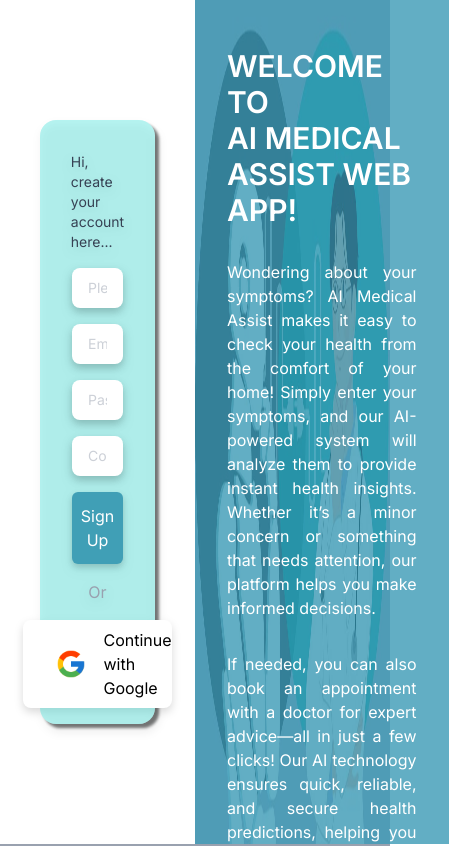
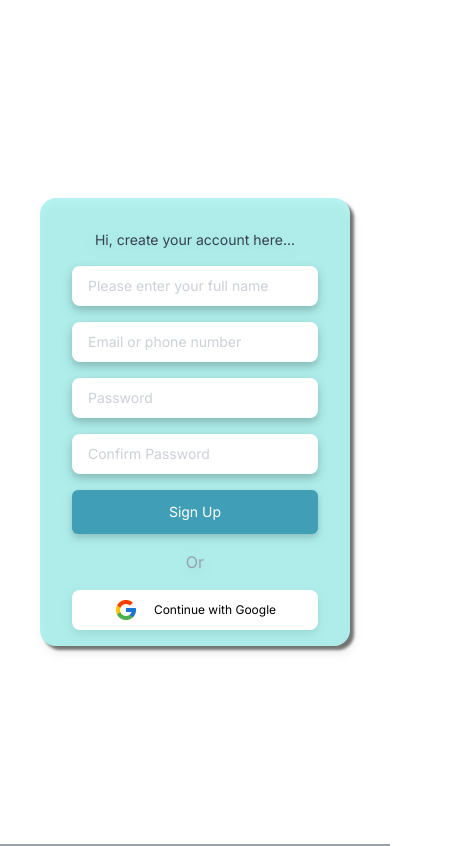
Before and after one commit to Gandhiprajwal/AI-Medical-Assist, a React (Vite) app in the folder frontend/: page /sign-up in a window 390 px wide. Shown: the top 846 px of the page, 449 px wide, since content can reach past the window. Built offline with nearby package versions, Linux system fonts and the light colour scheme.

Commit message:
sign up and sign in page responsiveness completed!!

```diff
--- a/frontend/src/pages/SignupSignin/SignUp.jsx
+++ b/frontend/src/pages/SignupSignin/SignUp.jsx
@@ -63,10 +63,10 @@ const SignUp = () => {
 
   return (
     <>
-      <div className="flex w-full h-screen">
-        <div className="w-1/2 p-10 dark:bg-black flex justify-center items-center">
+      <div className="flex flex-col md:flex-row w-full h-screen">
+        <div className="w-full h-screen lg:w-1/2 p-10 dark:bg-black flex justify-center items-center">
           <form
-            className="w-full rounded-2xl h-fit drop-shadow-lg"
+            className="w-full rounded-2xl h-fit drop-shadow-lg max-w-md"
             style={{
               backgroundColor: "rgba(14, 217, 208, 0.30)",
               boxShadow: "4px 4px 3px rgba(10, 11, 11, 0.55)",
@@ -123,30 +123,30 @@ const SignUp = () => {
               )}
               <button
                 type="submit"
-                className="cursor-pointer py-3 w-full rounded-md bg-[#409FB6] text-white drop-shadow-md hover:bg-[#338096]/70"
+                className="cursor-pointer py-3 w-full rounded-md bg-[#409FB6] text-white text-sm md:text-lg drop-shadow-md hover:bg-[#338096]/70"
               >
                 Sign Up
               </button>
             </div>
             <p className="text-center text-gray-400 pb-4">Or</p>
-            <div className="flex flex-col justify-center items-center">
+            <div className="flex flex-col justify-center items-center px-8">
               <Link
-                className="flex items-center gap-4 cursor-pointer bg-white px-8 py-2 mb-4 rounded-lg"
+                className="w-full flex items-center justify-center gap-4 cursor-pointer bg-white px-8 py-2 mb-4 rounded-lg text-xs md:text-sm"
                 to={"/"}
               >
-                <img src="./google_icon.png" className="w-8 h-8" alt="Google Icon" />
+                <img src="./google_icon.png" className="md:w-8 md:h-8 w-6 h-6" alt="Google Icon" />
                 Continue with Google
               </Link>
             </div>
           </form>
         </div>
-        <div className="">
+        <div className="hidden lg:block lg:w-1/2">
           <img
             src="./login-signup_image.jpg"
             className="h-full w-full relative"
             alt="Sign Up Banner"
           />
-          <div className="p-8 py-12 text-white absolute top-0 w-[65%] h-full dark:bg-black/75 bg-[#2E93B1]/75">
+          <div className="p-8 py-12 text-white absolute top-0 hidden lg:block lg:w-1/2 h-full dark:bg-black/75 bg-[#2E93B1]/75">
             <h2 className="text-3xl font-semibold">WELCOME TO</h2>
             <h3 className="text-3xl font-semibold pb-8">
               AI MEDICAL ASSIST WEB APP!
--- a/frontend/src/pages/SignupSignin/SingIn.jsx
+++ b/frontend/src/pages/SignupSignin/SingIn.jsx
@@ -44,10 +44,10 @@ const SignIn = () => {
 
   return (
     <>
-      <div className="flex w-full h-screen">
-        <div className="w-1/2 p-10 dark:bg-black flex items-center justify-center">
+      <div className="flex flex-col md:flex-row w-full h-screen">
+        <div className="w-full h-screen lg:w-1/2 p-10 dark:bg-black flex items-center justify-center">
           <form
-            className="w-full rounded-2xl h-fit py-6 drop-shadow-lg"
+            className="w-full rounded-2xl h-fit py-6 drop-shadow-lg max-w-md"
             style={{
               backgroundColor: "rgba(14, 217, 208, 0.30)",
               boxShadow: "4px 4px 3px rgba(10, 11, 11, 0.55)",
@@ -82,15 +82,15 @@ const SignIn = () => {
               )}
               <button
                 type="submit"
-                className="cursor-pointer py-3 w-full rounded-md bg-[#409FB6] text-white drop-shadow-md hover:bg-[#338096]/70"
+                className="cursor-pointer py-3 w-full rounded-md bg-[#409FB6] text-sm md:text-lg text-white drop-shadow-md hover:bg-[#338096]/70"
               >
                 Sign In
               </button>
             </div>
             <p className="text-center text-gray-400 pb-4">Or</p>
-            <div className="flex flex-col justify-center items-center">
+            <div className="flex flex-col justify-center items-center px-8">
               <Link
-                className="flex items-center gap-4 cursor-pointer bg-white px-8 py-2 rounded-lg"
+                className="w-full flex items-center justify-center gap-4 cursor-pointer bg-white px-8 py-2 rounded-lg text-xs md:text-sm"
                 to={"/"}
               >
                 <img src="./google_icon.png" className="w-8 h-8" alt="Google Icon" />
@@ -99,13 +99,13 @@ const SignIn = () => {
             </div>
           </form>
         </div>
-        <div className="">
+        <div className="hidden lg:block lg:w-1/2">
           <img
             src="./login-signup_image.jpg"
             className="h-full w-full relative"
             alt="Sign In Banner"
           />
-          <div className="p-8 py-12 text-white absolute top-0 w-[65%] h-full dark:bg-black/75 bg-[#2E93B1]/75">
+          <div className="p-8 py-12 text-white absolute top-0 w-1/2 h-full dark:bg-black/75 bg-[#2E93B1]/75">
             <h2 className="text-3xl font-semibold">WELCOME TO</h2>
             <h3 className="text-3xl font-semibold pb-8">
               AI MEDICAL ASSIST WEB APP!
```
